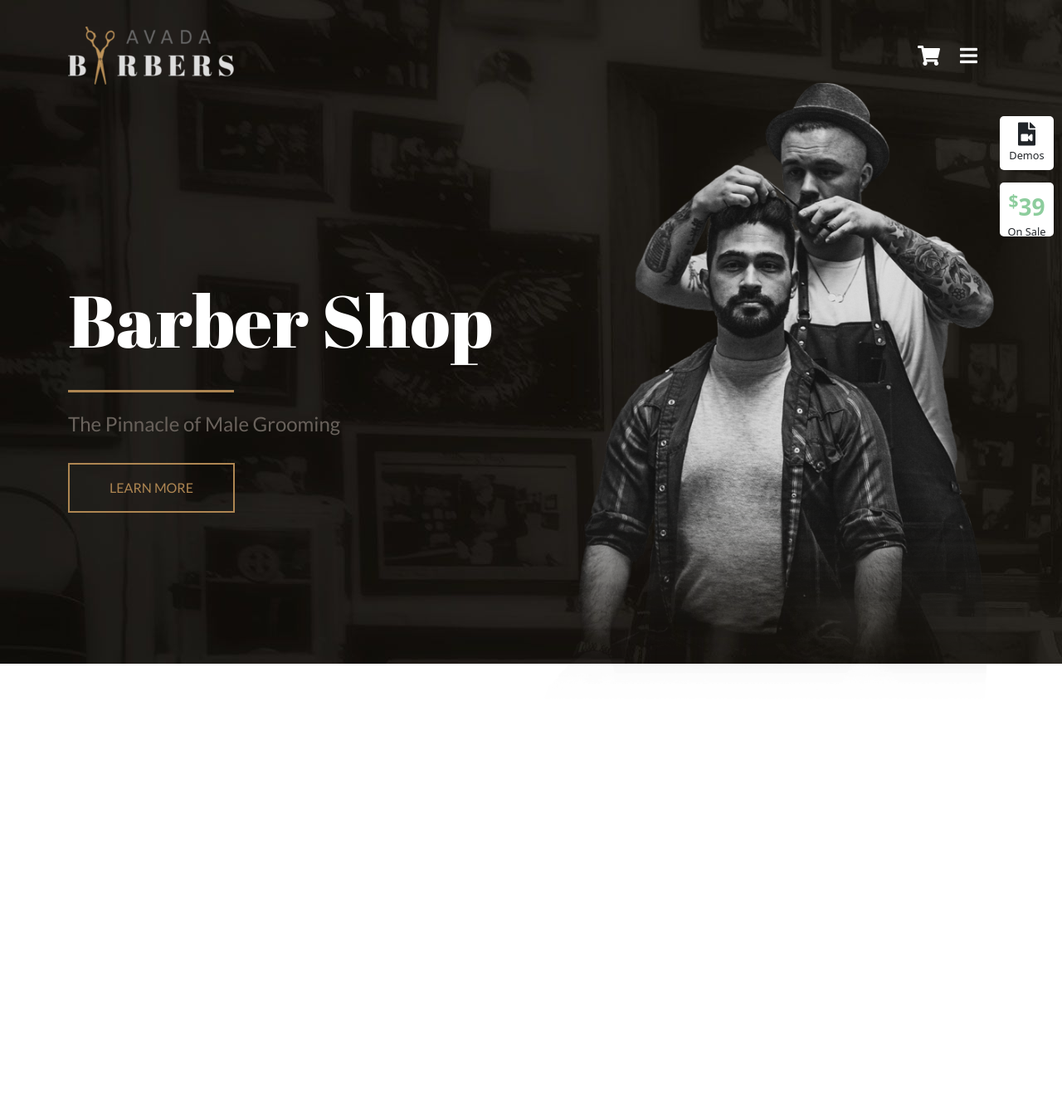
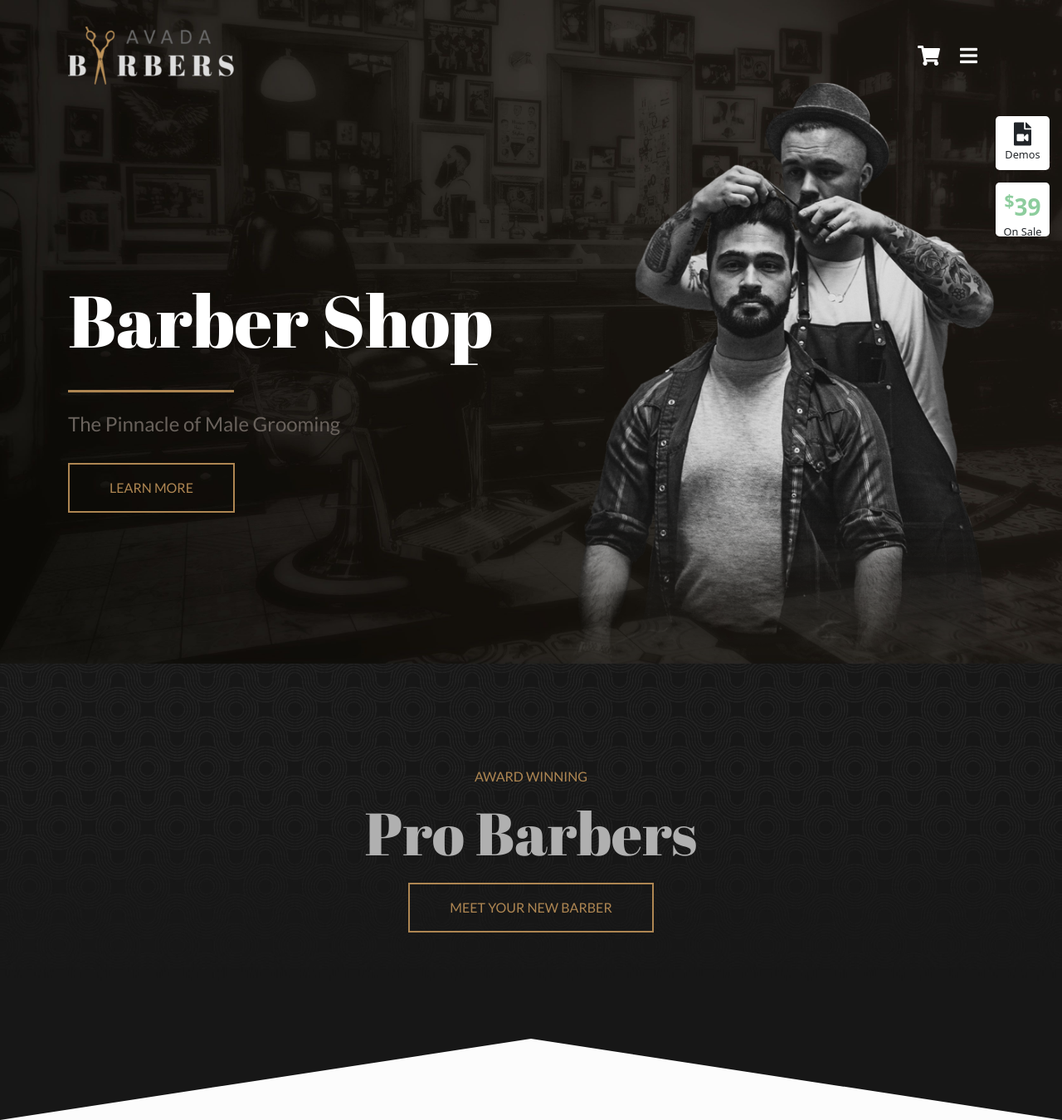
Before and after one commit to Alessandro2014/proj-html-vuejs, a Vue app: page / in a window 1280 px wide. Shown: the whole page at 83% size. Before the commit the page ends 951 px from the top, so only its background shows below. Built offline with nearby package versions, Linux system fonts and the light colour scheme.

Commit message:
section awards

```diff
--- a/src/App.vue
+++ b/src/App.vue
@@ -11,6 +11,7 @@
         button="learn more"
       />
       <ShoppingCart info="Demos" cart="On Sale" value="39" />
+      <SectionAward/>
     </main>
   </div>
 </template>
@@ -19,6 +20,8 @@
 import Header from "@/components/Header.vue";
 import SectionHero from "@/components/SectionHero.vue";
 import ShoppingCart from "@/components/ShoppingCart.vue";
+import SectionAward from "@/components/SectionAward.vue";
+
 
 export default {
   name: "App",
@@ -26,6 +29,7 @@ export default {
     Header,
     SectionHero,
     ShoppingCart,
+    SectionAward,
   },
 };
 </script>
--- /dev/null
+++ b/src/components/SectionAward.vue
@@ -0,0 +1,94 @@
+<template>
+  <!-- IMMAGINE BACKGROUND  -->
+  <section id="awards" class="  position-relative">
+    <div class="container">
+      <!-- COLONNA INFO DI PRESENTAZIONE -->
+      <div
+        class="
+          content-award
+          col-12
+          d-flex
+          align-items-center
+          flex-column
+          justify-content-center
+          py-5
+          d-grid
+          gap-2
+        "
+      >
+        <h3>AWARD WINNING</h3>
+        <h2>Pro Barbers</h2>
+        <div class="button-more text-uppercase py-3 px-5">
+          <a href="#">MEET YOUR NEW BARBER</a>
+        </div>
+      </div>
+    </div>
+    <!-- SEPARATORE CON SVG -->
+    <div class="separator">
+      <svg
+        class="fusion-big-triangle-candy position-absolute"
+        xmlns="http://www.w3.org/2000/svg"
+        version="1.1"
+        width="100%"
+        height="100"
+        viewBox="0 0 100 100"
+        preserveAspectRatio="none"
+        style="fill:#fcfcfc;padding:0;"
+      >
+        <path d="M0 100 L50 2 L100 100 Z" />
+      </svg>
+    </div>
+  </section>
+</template>
+
+<script>
+export default {
+  name: "SectionAward",
+};
+</script>
+
+<style scoped lang="scss">
+@import "../scss/style.scss";
+// IMMAGINE BACKGROUND
+#awards {
+  height: 550px;
+  background-image: url("../assets/img/avadabarbers-introbackground.jpg");
+  background-size: cover;
+  background-repeat: no-repeat;
+  background-position: top;
+}
+
+.content-award {
+  height: 450px;
+}
+
+// TESTO
+h2 {
+  font-size: 4.5rem;
+  color: $title;
+  font-family: $font-avada;
+}
+
+h3 {
+  font-size: 1rem;
+  font-family: $font-general;
+  color: $important;
+  font-weight: 400;
+}
+
+.button-more {
+  border: 2px solid $important;
+  a {
+    color: $important;
+    font-family: $font-general;
+    text-decoration: none;
+    font-weight: 400;
+  }
+}
+
+//POSIZIONAMENTO SVG
+svg {
+  bottom: 0;
+  left: 0;
+}
+</style>
--- a/src/components/SectionHero.vue
+++ b/src/components/SectionHero.vue
@@ -40,6 +40,9 @@ export default {
 #hero {
   height: 100vh;
   background-image: url("../assets/img/avadabarbers-hero-bg.jpg");
+  background-size: cover;
+  background-position: top;
+  background-repeat: no-repeat;
 }
 
 .row {
--- a/src/components/ShoppingCart.vue
+++ b/src/components/ShoppingCart.vue
@@ -1,16 +1,20 @@
 <template>
   <div>
+    <!-- BOTTONI LATERALI -->
     <div
-      class="button-info  cursor position-fixed d-flex flex-column justify-content-between text-center"
+      class="button-info rounded-3 cursor position-fixed d-flex flex-column justify-content-around text-center"
     >
+      <!-- DEMO + CARRELLO -->
       <i class="fas fa-file-video fs-3"></i>
-      {{ info }}
+      <p class="m-0">{{ info }}</p>
     </div>
     <div
-      class="button-cart  cursor position-fixed d-flex flex-column justify-content-between text-center"
+      class="button-cart rounded-3 cursor position-fixed d-flex flex-column justify-content-around text-center"
     >
+      <!--CARRELLO -->
+
       <span class="price fs-3"><sup>$</sup>{{ value }}</span>
-      {{ cart }}
+      <p class="m-0">{{ cart }}</p>
     </div>
   </div>
 </template>
@@ -25,14 +29,14 @@ export default {
 <style scoped lang="scss">
 @import "../scss/style.scss";
 
+// POSIZIONAMENTO E LAYOUT BOTTONI
 .button-info,
 .button-cart {
   background-color: $popular;
-  right: 10px;
-  padding: 8px 6px;
+  right: 15px;
+  padding: 8px 5px;
   width: 65px;
   height: 65px;
-  border-radius: 5px;
   font-size: 0.8rem;
 }
 
@@ -46,6 +50,6 @@ export default {
 
 .price {
   color: $price;
-  font-weight: 800;
+  font-weight: 600;
 }
 </style>
```
Also changed, not shown: src/assets/img/avadabarbers-introbackground.jpg (added), 8 other files (tests, documents, lock files or other folders).
